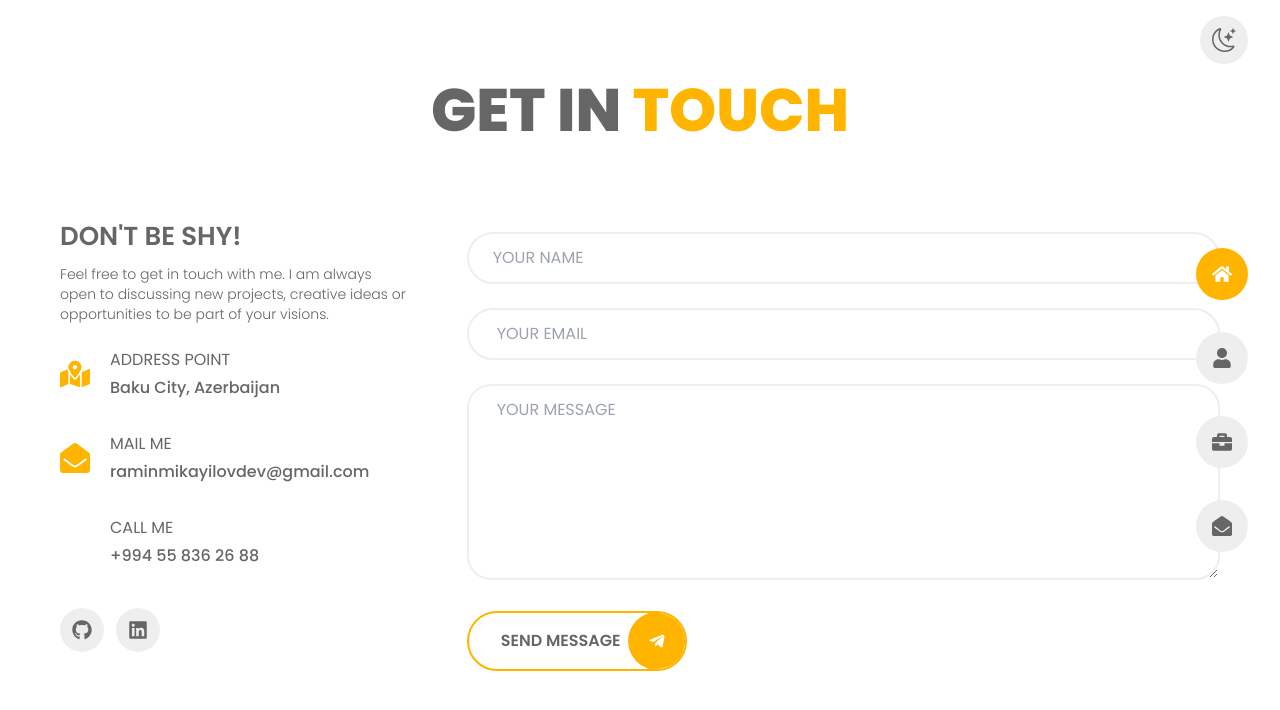
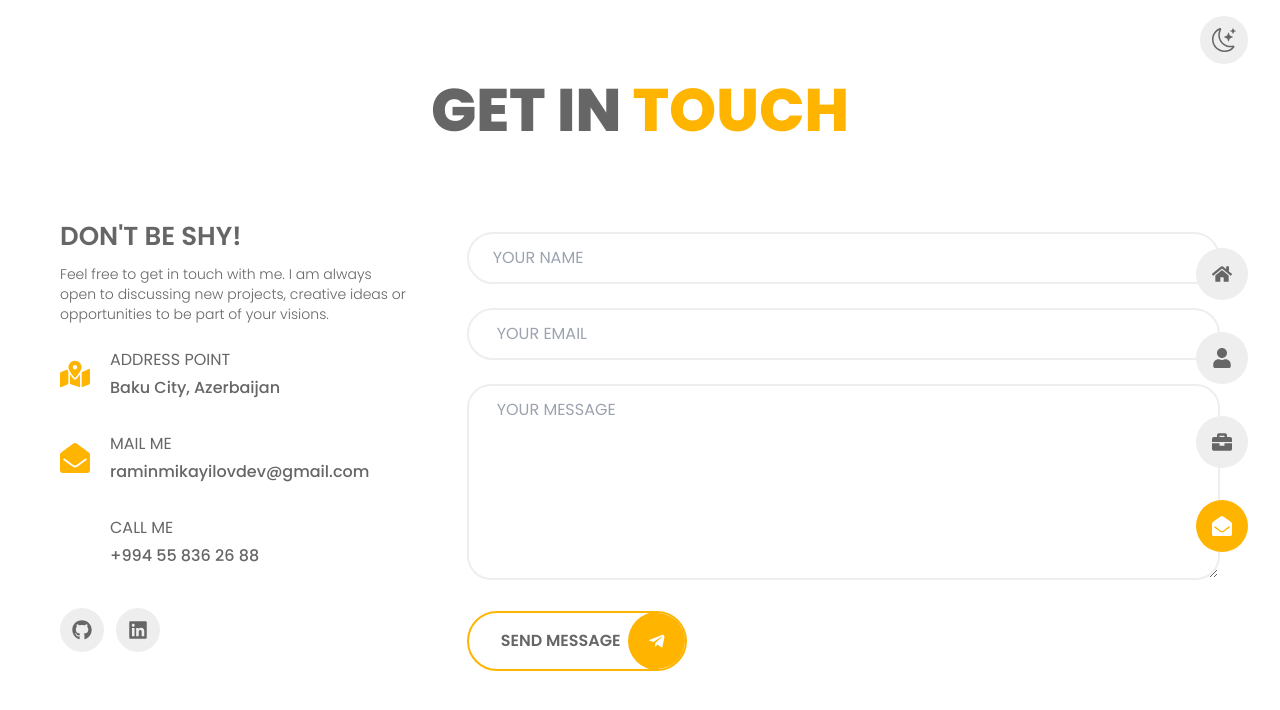
Before and after one commit to RaminMikayilov/My-portfolio, a React (Vite) app: page /contact in a window 1280 px wide. Shown: the top 710 px of the page. Built offline with nearby package versions, Linux system fonts and the light colour scheme; some icons are missing.

Commit message:
Fix navbar "active page" issue

```diff
--- a/src/components/Navbar/Navbar.jsx
+++ b/src/components/Navbar/Navbar.jsx
@@ -1,10 +1,15 @@
 import { Link } from "react-router-dom";
 import { navitems } from "../../data/navitems";
 import "./navbar.css";
-import { useState } from "react";
+import { useEffect, useState } from "react";
+import { useLocation } from "react-router-dom";
 
 const Navbar = () => {
-  const [activePage, setActivePage] = useState("Home");
+  const location = useLocation();
+  const [activePage, setActivePage] = useState("");
+  useEffect(() => {
+    setActivePage(location.pathname);
+  }, [location.pathname]);
 
   return (
     <div className="fixed bottom-0 w-full lg:right-0 lg:bottom-1/2 lg:translate-y-1/2 lg:w-auto bg-white dark:bg-navbg dark:lg:bg-transparent lg:bg-transparent lg:shadow-none shadow-[0px_4px_16px_rgba(17,17,26,0.1),_0px_8px_24px_rgba(17,17,26,0.1),_0px_16px_56px_rgba(17,17,26,0.1)] z-20">
@@ -14,9 +19,8 @@ const Navbar = () => {
             key={index}
             to={`${item.path}`}
             className={`p-3 lg:p-4 text-xl rounded-full bg-grey dark:bg-dgrey lg:dark:bg-navbg text-grey-dark dark:text-white duration-300 dark:hover:bg-orange hover:bg-orange hover:text-white nav__button ${
-              activePage == item.name && "bg-orange text-white dark:!bg-orange"
+              activePage == item.path && "bg-orange text-white dark:!bg-orange"
             } `}
-            onClick={() => setActivePage(item.name)}
           >
             <span className="hidden lg:block nav__text">{item.name}</span>
             {<item.icon />}
```
